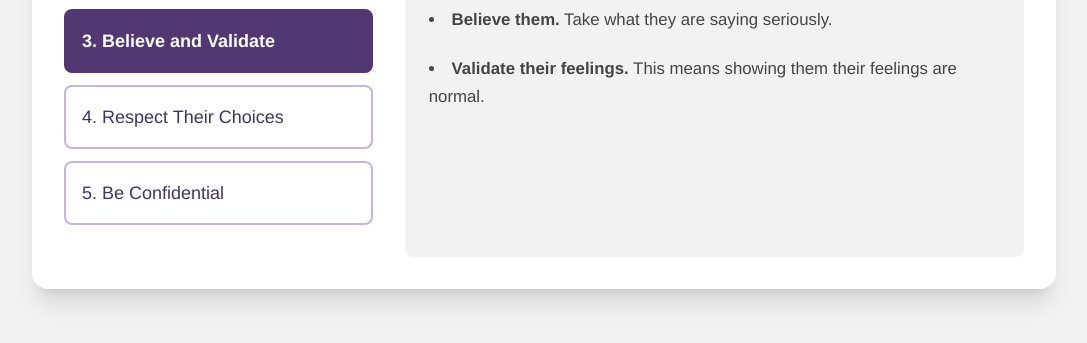
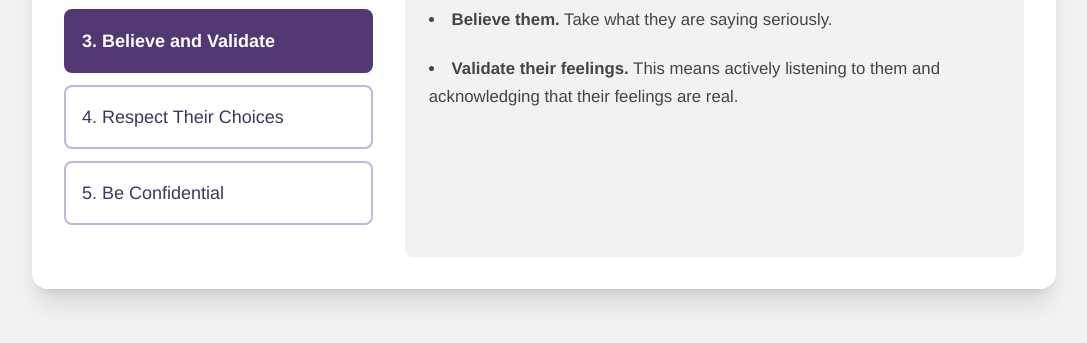
Before and after one commit to learningforgoodaus/Values-in-Action, a plain HTML site: page index.html in a window 1280 px wide. Both pictures are taken after a click on the button "3. Believe and Validate". Shown: the part 401-744 px from the top of the page, without its empty margins (96-1183 px from the left). Drawn offline with nearby package versions, Linux system fonts and the light colour scheme.

Commit message:
Update index.html

```diff
--- a/index.html
+++ b/index.html
@@ -160,7 +160,7 @@
                         <p>One of the most powerful things you can do is <strong>believe someone</strong>. Many victims are told they are "crazy," "making it up," or "too sensitive."</p>
                         <ul class="list-disc list-inside mb-5">
                             <li><strong>Believe them.</strong> Take what they are saying seriously.</li>
-                            <li><strong>Validate their feelings.</strong> This means showing them their feelings are normal.</li>
+                            <li><strong>Validate their feelings.</strong> This means actively listening to them and acknowledging that their feelings are real.</li>
                         </ul>
                         <!-- Blockquote removed -->
                     </div>
@@ -219,4 +219,5 @@
         });
     </script>
 </body>
+
 </html>
```
